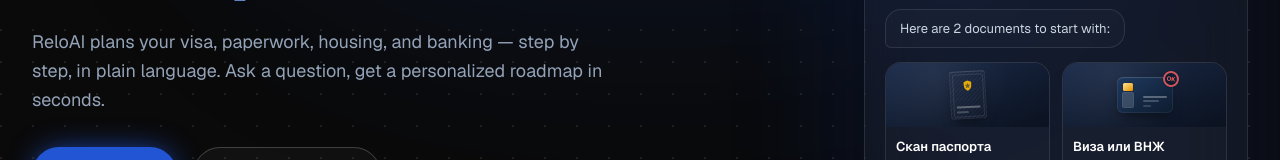
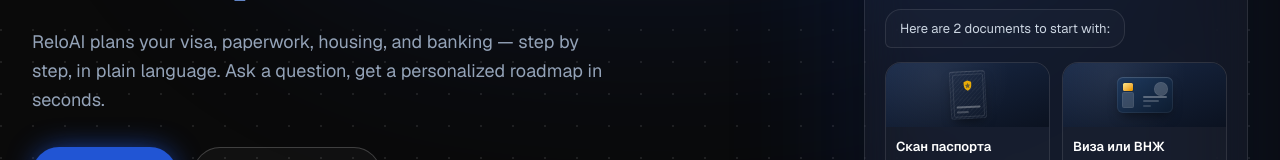
Before and after one commit to BogdanFrundin/reloai, a Next.js app: page / in a window 1280 px wide. Both pictures are taken after a click on the button 1021 px from the left and 36 px from the top of the page. Shown: the part 483-643 px from the top of the page. Built offline with nearby package versions, Linux system fonts and the light colour scheme; no server answers.

Commit message:
Redesign visa/residence card icon in landing chat mockup

```diff
--- a/app/_components/ChatMockup.tsx
+++ b/app/_components/ChatMockup.tsx
@@ -194,15 +194,13 @@ export default function ChatMockup() {
                     }}
                   >
                     <div className="absolute left-1.5 top-1.5 h-2 w-2.5 rounded-[1.5px] bg-gradient-to-br from-amber-200 to-amber-500/90 ring-[0.5px] ring-black/20" />
+                    <div className="absolute right-1.5 top-1.5 h-3 w-3 rounded-full bg-white/20 ring-1 ring-white/25" />
                     <div className="absolute bottom-1.5 left-1.5 h-3.5 w-2.5 rounded-[1px] bg-white/15 ring-1 ring-white/20" />
                     <div className="absolute bottom-1.5 right-1.5 left-[26px] space-y-[2.5px]">
                       <div className="h-[2px] w-full rounded-full bg-white/30" />
                       <div className="h-[2px] w-2/3 rounded-full bg-white/20" />
                       <div className="h-[2px] w-1/3 rounded-full bg-white/15" />
                     </div>
-                    <span className="absolute -right-1.5 -top-1.5 flex h-4 w-4 rotate-6 items-center justify-center rounded-full border-2 border-red-400/80 bg-[#0d1c30] text-[6px] font-bold text-red-400/90 shadow-sm">
-                      OK
-                    </span>
                   </div>
                 )}
               </div>
```
